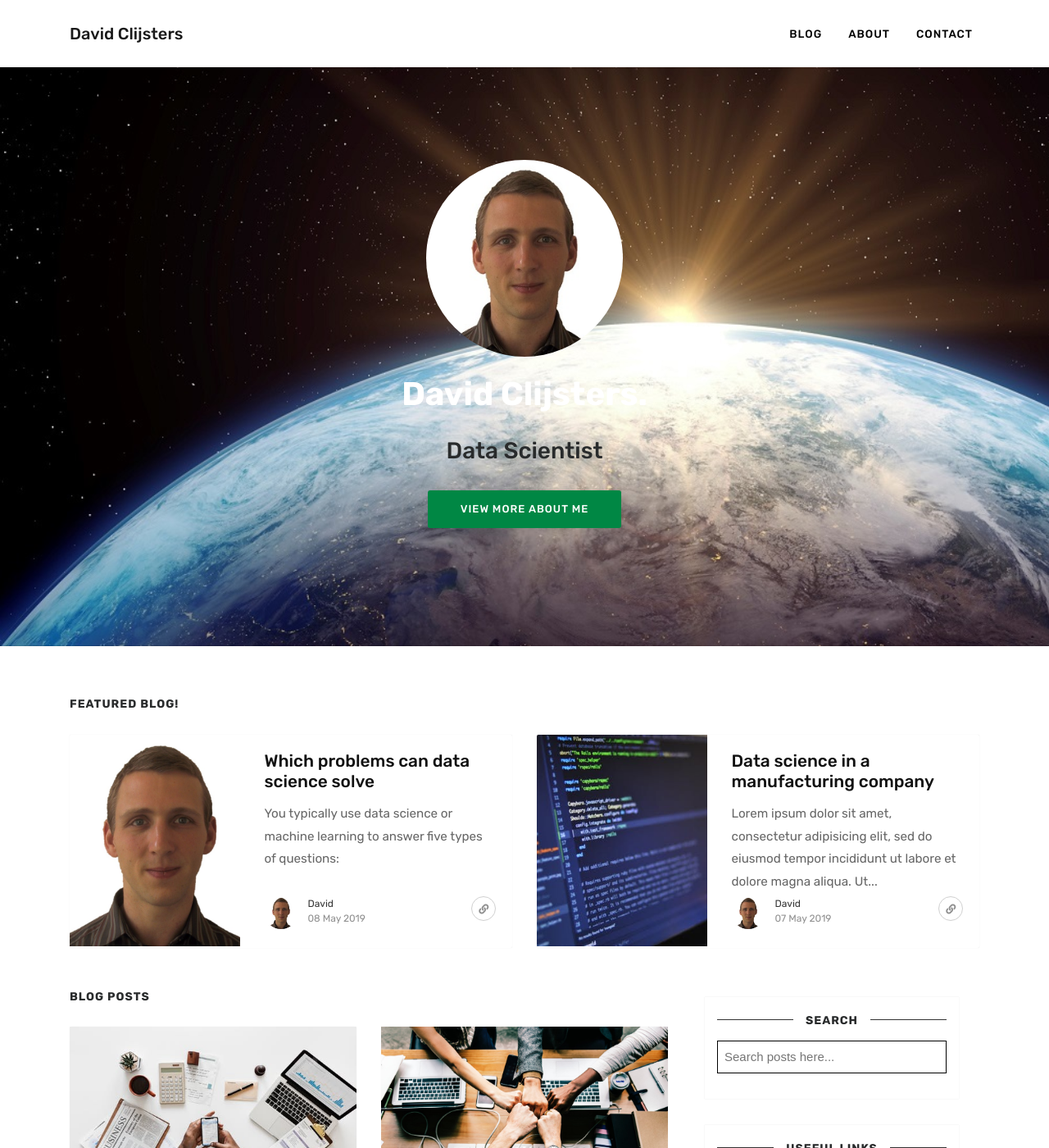
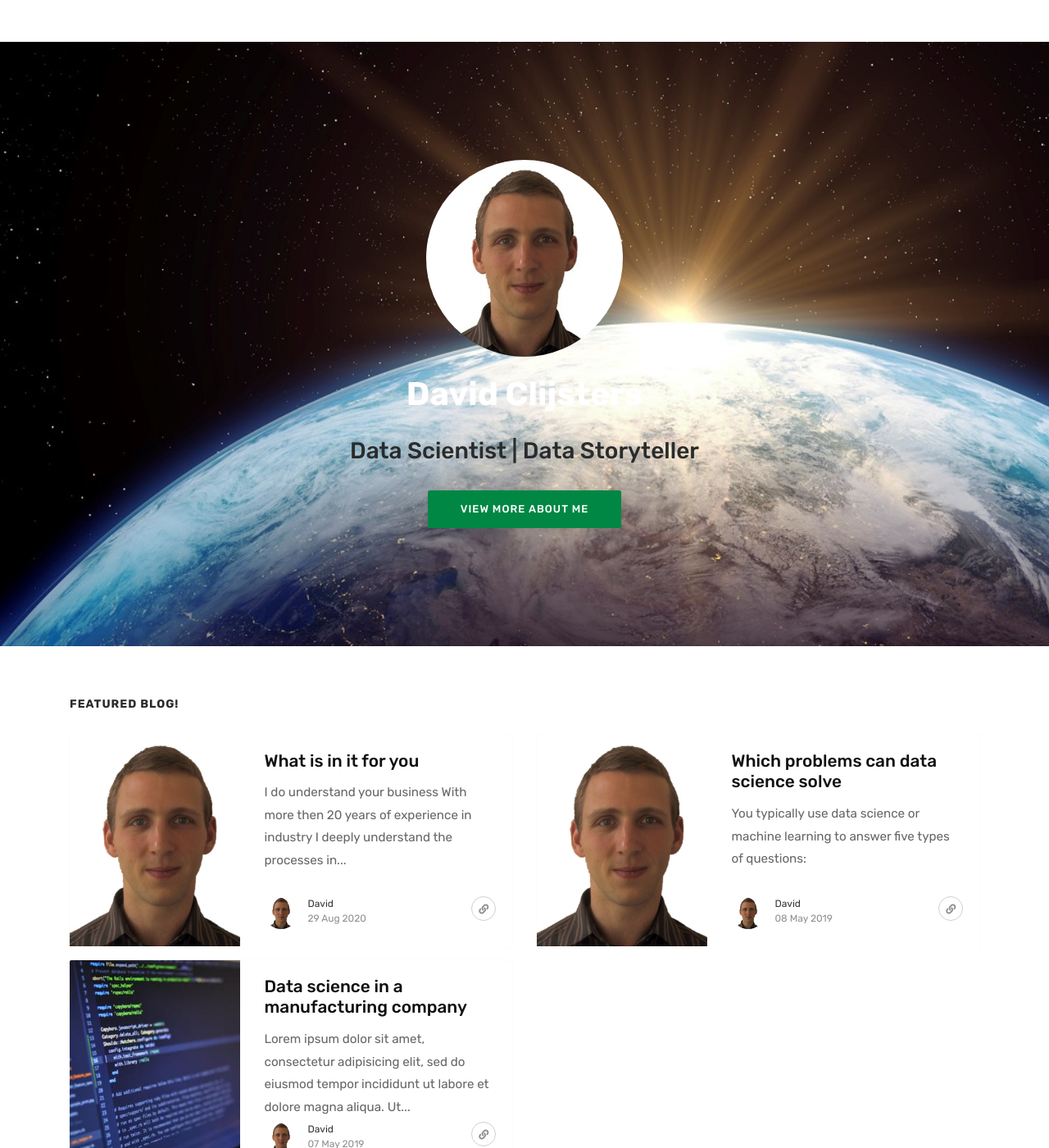
Before and after one commit to clijda/clijda.github.io, a Jekyll site: the page built from index.html, in a window 1280 px wide and 1400 px high. Shown: the whole window at 82% size. Built offline with Jekyll 4.4.1, drawn with Linux system fonts in a browser that asks for light colours; nearby versions of some CDN libraries; the list of posts is cut into pages by our own code.

Commit message:
new blog item offering

```diff
--- /dev/null
+++ b/_posts/2020-08-29-my-offering.markdown
@@ -0,0 +1,32 @@
+---
+layout: post
+cover: assets/images/1.jpg
+title: What is in it for you
+date: 2020-08-29 12:00:00 +0545
+categories: blog
+author: David
+featured: true
+summary: offering to customers
+---
+
+## I do understand your business
+With more then 20 years of experience in industry I deeply understand the processes in business and operations.
+* Chemicals
+* Oil & gas
+* Metals
+* Process
+### Practically
+* I offer awareness and inspiration sessions with practical examples of your industry.
+
+## The solution should focus on actionable insights
+The purpose is to make your decision making more efficient.
+The outcome of a machine learning algorithm should lead to a practical use to optimise decision making.
+### Practically
+* I translate your business challenges into data science use cases.
+* Together we prioritise the most impacting use cases and develop a prototype.
+
+## I work on end-to-end solutions
+The proof of the pudding is in the eating!
+Data products need to be consumed as well. So we work from data ingestion to data product.
+### Practically
+* When the prototype shows value we develop an end-to-end solutions fitting into your business / operational processes.
--- a/about.html
+++ b/about.html
@@ -3,7 +3,8 @@ layout: page
 title: About
 ---
 
-<img src="/assets/images/David.jpg" alt="A picture of John.">
+<img src="/assets/images/David.jpg" alt="A picture of David.">
   <br><br>
   <h1>Hi, I am <span>David.</span></h1>
 <p><span style="font-size:20pt;">Data Scientist</span></p>
+<p>With 20+ years of experience in process industry, I am well positioned to detect data science use cases in your business.</p>
--- a/index.html
+++ b/index.html
@@ -11,9 +11,9 @@ title: Home
 <center>
 <img src="/assets/images/David.jpg" style="border-radius: 50%" height="90px" width="240px" alt="A picture of author.">
 <br><br>
-<h1 style="color:white"> <span>David Clijsters.</span></h1>
+<h1 style="color:white"> <span>David Clijsters</span></h1>
 <br>
-<h3> Data Scientist</h3>
+<h3>Data Scientist | Data Storyteller</h3>
 <br>
 <a href="/about" class="btn" style="color:white">View More about me</a>
 </center>
```
